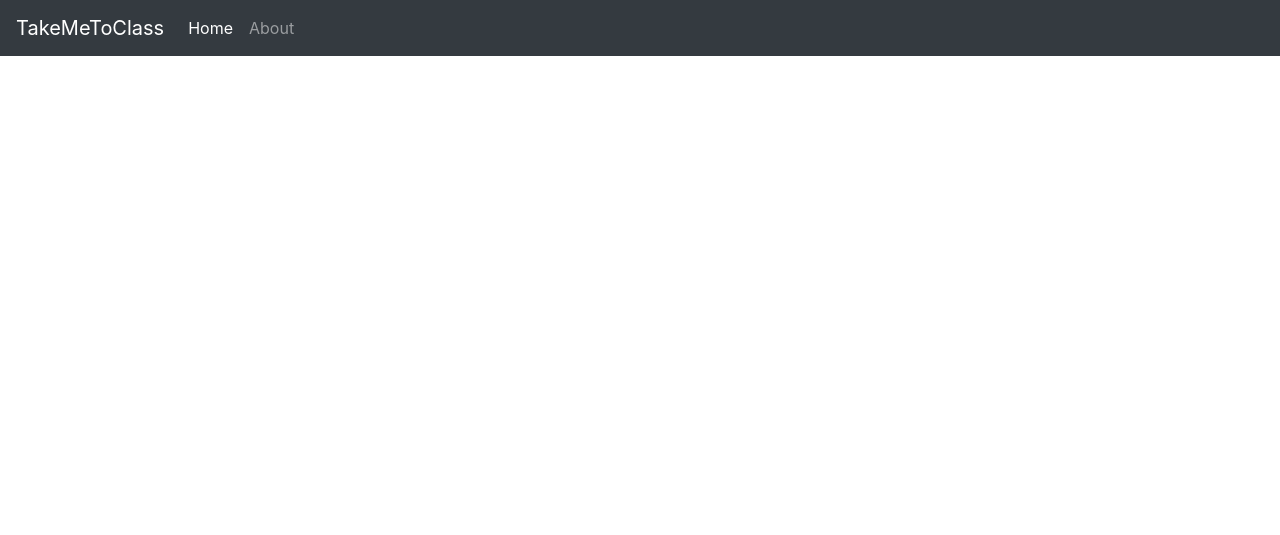
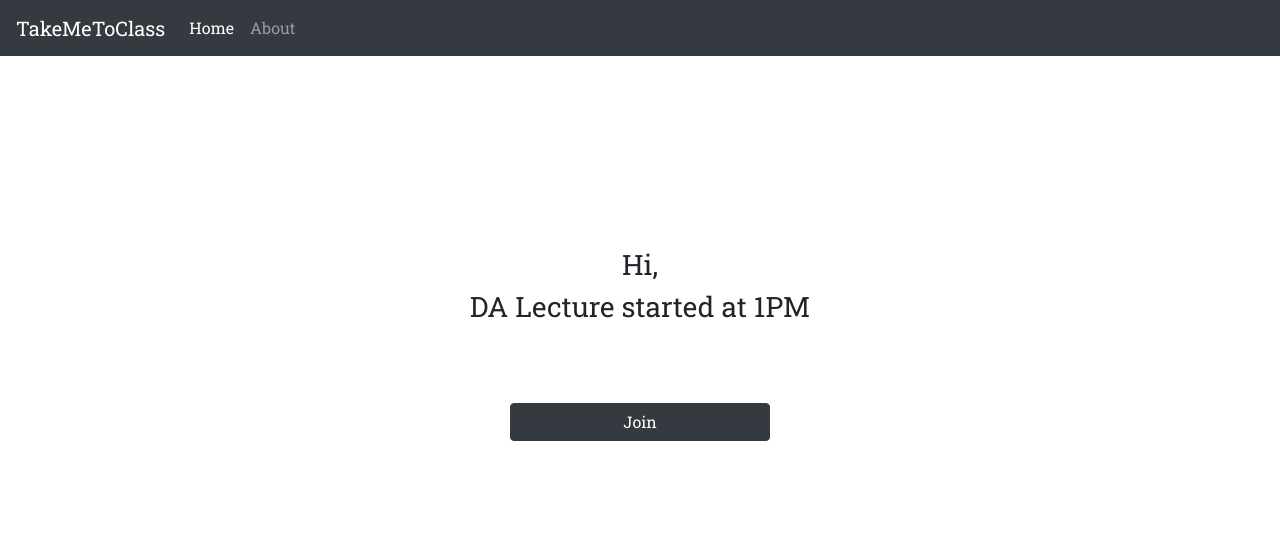
Before and after one commit to bhakti-10/TakeMeToClass, a plain HTML site: page index.html in a window 1280 px wide. Drawn offline with nearby package versions, Linux system fonts and the light colour scheme.

Commit message:
testing with static

```diff
--- a/index.html
+++ b/index.html
@@ -8,9 +8,10 @@
     <link rel="stylesheet" type="text/css" href="style.css">
     <link rel="stylesheet" href="https://stackpath.bootstrapcdn.com/bootstrap/4.5.2/css/bootstrap.min.css"
         integrity="sha384-JcKb8q3iqJ61gNV9KGb8thSsNjpSL0n8PARn9HuZOnIxN0hoP+VmmDGMN5t9UJ0Z" crossorigin="anonymous">
+    <link href="https://fonts.googleapis.com/css2?family=Roboto+Slab&family=Slabo+27px&display=swap" rel="stylesheet">
 </head>
 
-<body>
+<body style="font-family: 'Roboto Slab', serif;">
     <nav class="navbar navbar-expand-lg navbar-dark bg-dark">
         <a class="navbar-brand" href="#">TakeMeToClass</a>
         <button class="navbar-toggler" type="button" data-toggle="collapse" data-target="#navbarSupportedContent"
@@ -29,6 +30,22 @@
             </ul>
         </div>
     </nav>
+
+    <div class="content">
+        <center>
+            <h3> Hi,</h3>
+            <h3> DA Lecture started at 1PM </h3>
+            <br>
+            <br>
+            <br>
+            <button type="button" class="btn btn-dark">
+                <a href="https://meet.google.com/lookup/gpcqol4zmn" target="new"
+                    style="color:white; padding:100px;">Join</a>
+            </button>
+        </center>
+    </div>
+
+
     <script src="https://code.jquery.com/jquery-3.5.1.slim.min.js"
         integrity="sha384-DfXdz2htPH0lsSSs5nCTpuj/zy4C+OGpamoFVy38MVBnE+IbbVYUew+OrCXaRkfj" crossorigin="anonymous">
     </script>
--- a/style.css
+++ b/style.css
@@ -0,0 +1,8 @@
+.content {
+    margin-top: 15%;
+    margin-bottom: 15%;
+}
+
+body {
+    font-family: 'Slabo 27px', serif;
+}
```
